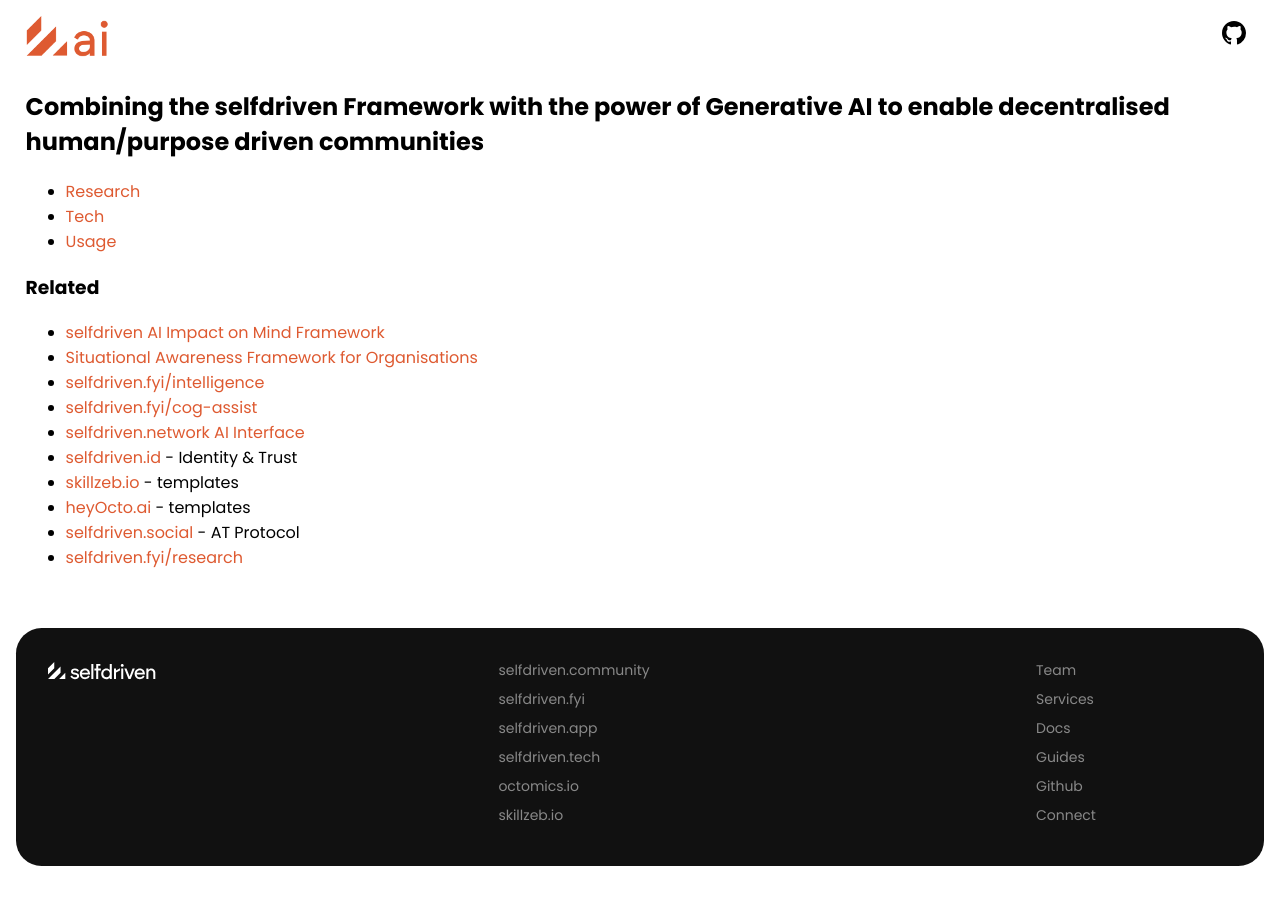
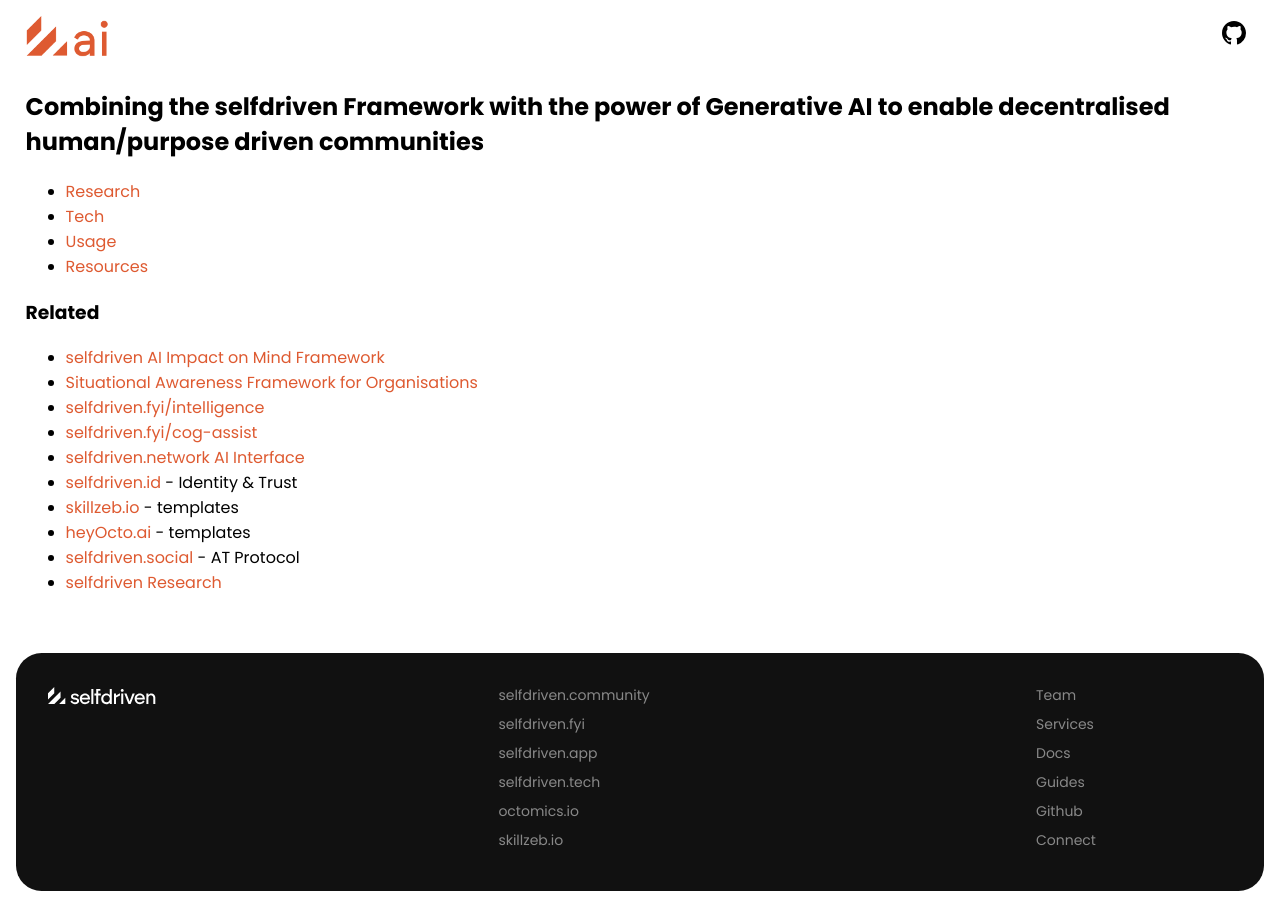
Before and after one commit to selfdriven-foundation/selfdriven-ai, a Jekyll site: the page built from docs/index.md, in a window 1280 px wide. Built offline with Jekyll 4.4.1, drawn with Linux system fonts in a browser that asks for light colours.

Commit message:
Update index.md

```diff
--- a/docs/index.md
+++ b/docs/index.md
@@ -8,6 +8,7 @@
 - [Research](/research/)
 - [Tech](/tech/)
 - [Usage](/usage/)
+- [Resources](/resources/)
 
 ### Related
 - [selfdriven AI Impact on Mind Framework](/impact-on-mind-framework/)
@@ -19,4 +20,4 @@
 - [skillzeb.io](https://skillzeb.io) - templates
 - [heyOcto.ai](https://heyocto.ai) - templates
 - [selfdriven.social](https://selfdriven.social) - AT Protocol
-- [selfdriven.fyi/research](https://selfdriven.fyi/research)
+- [selfdriven Research](https://research.selfdriven.foundation)
```
